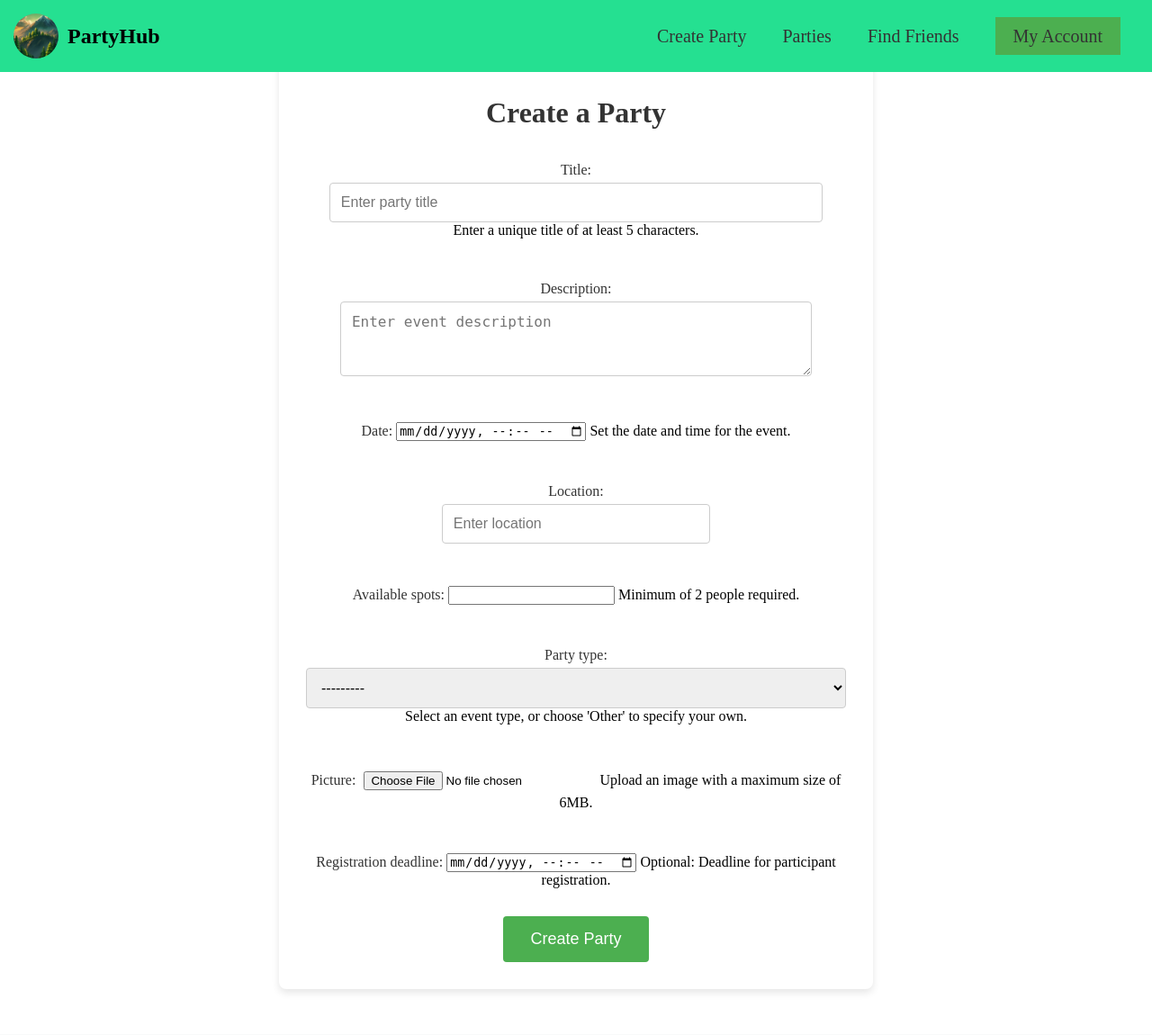
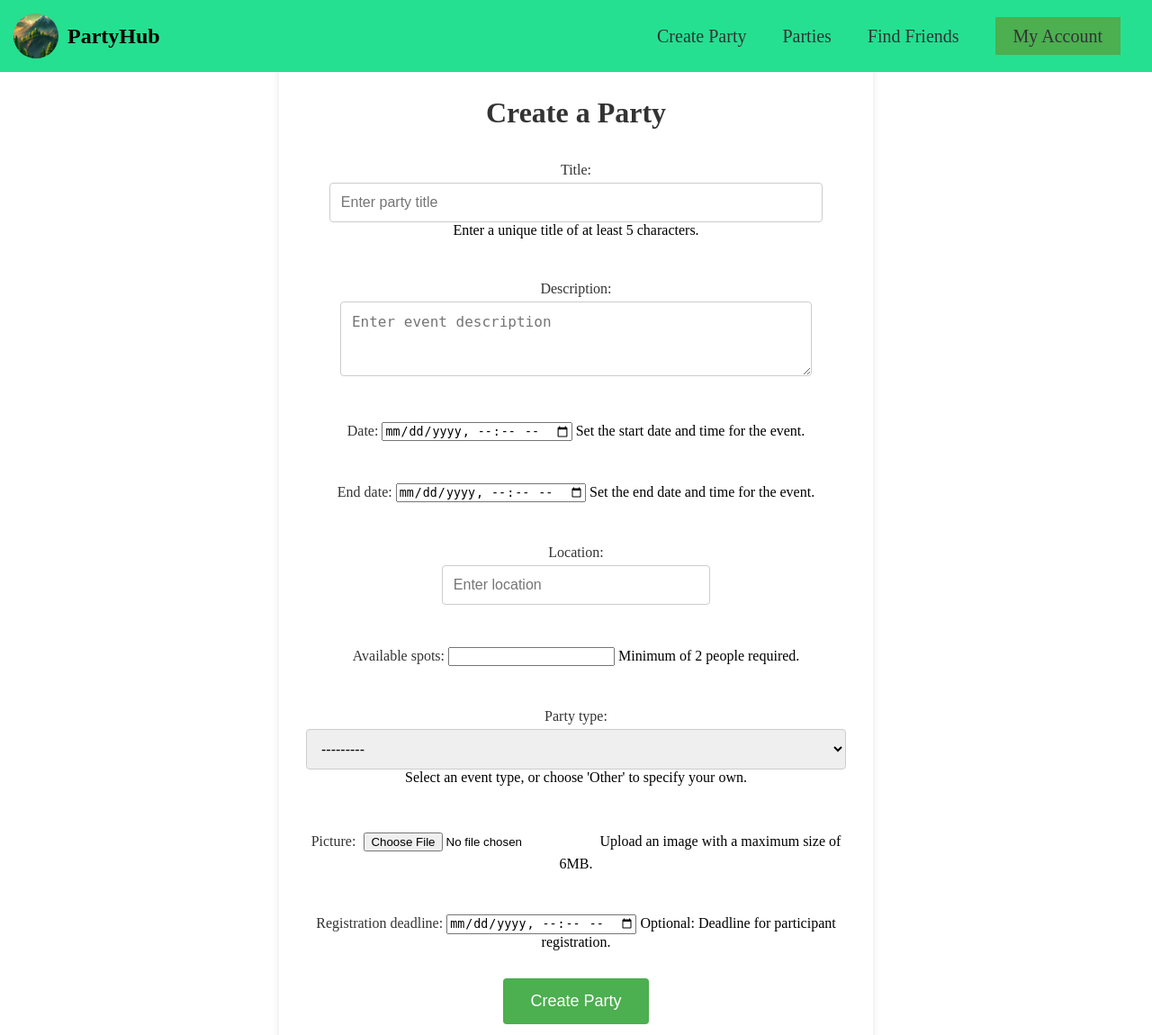
Before and after one commit to 3iqpotato/PartyHub, a Django app: a page that uses PartyHub_Project/templates/Common/navigation_bar.html in a window 1280 px wide. Shown: the top 1150 px of the page at 90% size. Run offline with Django 5.2, Linux system fonts and the light colour scheme; the visitor is signed in with stand-in values (Sample User, id 1); data that the repository does not hold is empty.

Commit message:
Fix: fixed times in parties

```diff
--- a/PartyHub_Project/PartyHub_Project/Accounts/models.py
+++ b/PartyHub_Project/PartyHub_Project/Accounts/models.py
@@ -1,6 +1,7 @@
 from PartyHub_Project.Accounts.managers import UserProfileManager
 from django.contrib.auth.models import AbstractUser
 from django.db import models
+from django.utils import timezone
 from django.utils.translation import gettext_lazy as _
 
 # Create your models here.
@@ -50,6 +51,11 @@ class UserProfile(AbstractUser):
         not_following = all_users.exclude(id__in=self.get_following().values_list('following_id', flat=True))
         return not_following
 
+    def get_live_party(self):
+        now = timezone.now()
+        party = self.organized_parties.filter(date__lte=now, end_date__gte=now)
+        return party
+
 
 class FollowTable(models.Model):
     user = models.ForeignKey(to=UserProfile, on_delete=models.CASCADE, related_name='following')
@@ -57,7 +63,7 @@ class FollowTable(models.Model):
     created_at = models.DateTimeField(auto_now_add=True)
 
     class Meta:
-        unique_together = ('user', 'following')  # Предотвратява дублиращи записи
+        unique_together = ('user', 'following')
 
     def __str__(self):
         return f"{self.user} is following {self.following}"
--- a/PartyHub_Project/PartyHub_Project/Accounts/views.py
+++ b/PartyHub_Project/PartyHub_Project/Accounts/views.py
@@ -43,6 +43,12 @@ class ProfileDetailsView(LoginRequiredMixin, DetailView):
     model = UserModel
     template_name = 'accounts/profile_details.html'
     context_object_name = 'user'
+
+    # def get_context_data(self, **kwargs):
+    #     context = super().get_context_data(**kwargs)
+    #     live_party = self.request.user.get_live_party()
+    #     context.update({'live_party': live_party})
+    #     return context
 
 
 class ProfileEditView(LoginRequiredMixin, UserPassesTestMixin, UpdateView):
--- a/PartyHub_Project/PartyHub_Project/Party/forms.py
+++ b/PartyHub_Project/PartyHub_Project/Party/forms.py
@@ -1,12 +1,13 @@
 from PartyHub_Project.Party.models import Party
 from django import forms
 from django.forms import DateTimeInput, TextInput, Select
+from django.utils import timezone
 
 
 class PartyCreateForm(forms.ModelForm):
     class Meta:
         model = Party
-        fields = ['title', 'description', 'date', 'location',
+        fields = ['title', 'description', 'date', 'end_date', 'location',
                   'available_spots', 'party_type', 'picture', 'registration_deadline']
 
         widgets = {
@@ -41,8 +42,9 @@ class PartyCreateForm(forms.ModelForm):
                 'type': 'datetime-local',
                 'class': 'form-control',
             }),
-            'ended': forms.CheckboxInput(attrs={
-                'class': 'form-check-input',
+            'end_date':  DateTimeInput(attrs={
+                'type': 'datetime-local',
+                'class': 'form-control',
             }),
         }
 
--- a/PartyHub_Project/PartyHub_Project/Party/managers.py
+++ b/PartyHub_Project/PartyHub_Project/Party/managers.py
@@ -1,7 +1,8 @@
 from django.db import models
+from django.utils import timezone
 
 
-class EventManager(models.Manager):
+class PartyManager(models.Manager):
     # def filter_by_organizer(self, organizer):
     #     return self.filter(organizer__) TODO to make it search by organizator name
 
@@ -10,3 +11,7 @@ class EventManager(models.Manager):
 
     def filter_by_date(self, date):
         return self.filter(date__date=date)
+
+    def get_current_parties(self, user):
+        now = timezone.now()
+        return self.filter(organizer=user, date__lte=now, end_date__gte=now)
--- a/PartyHub_Project/PartyHub_Project/Party/models.py
+++ b/PartyHub_Project/PartyHub_Project/Party/models.py
@@ -1,5 +1,6 @@
-from PartyHub_Project.Party.managers import EventManager
+from PartyHub_Project.Party.managers import PartyManager
 from PartyHub_Project.Party.validators import MaxSizeValidator
+from django.contrib.auth import get_user_model
 from django.core.exceptions import ValidationError
 from django.core.validators import MinLengthValidator, MinValueValidator
 from django.db import models
@@ -23,6 +24,12 @@ class Party(models.Model):
         ('other', 'Other'),
     ]
 
+    organizer = models.ForeignKey(
+        to=get_user_model(),  # Свързване към модела UserProfile
+        on_delete=models.CASCADE,  # Изтриване на събитията при изтриване на потребителя
+        related_name='organized_parties',  # Свързване обратно за лесен достъп до събитията
+    )
+
     title = models.CharField(
         max_length=70,
         blank=False,
@@ -43,7 +50,13 @@ class Party(models.Model):
     date = models.DateTimeField(
         blank=False,
         null=False,
-        help_text="Set the date and time for the event.",
+        help_text="Set the start date and time for the event.",
+    )
+
+    end_date = models.DateTimeField(
+        blank=False,
+        null=False,
+        help_text="Set the end date and time for the event.",
     )
 
     location = models.TextField(
@@ -89,15 +102,19 @@ class Party(models.Model):
     slug = models.SlugField(
         unique=True,
         blank=True,
+        null=True,
         help_text="URL-friendly identifier based on the title."
      )
 
-    ended = models.BooleanField(default=False)
+    # ended = models.BooleanField(default=False)
 
     def clean(self):
         super().clean()
         if self.date < timezone.now():
             raise ValidationError("The event date cannot be in the past.")
+
+        if self.end_date <= self.date:
+            raise ValidationError("The end date must be after the start date.")
 
         if self.registration_deadline and self.registration_deadline > self.date:
             raise ValidationError("The registration deadline cannot be after the event date.")
@@ -110,7 +127,7 @@ class Party(models.Model):
     def __str__(self):
         return self.title
 
-    objects = EventManager()
+    objects = PartyManager()
 
     class Meta:
         ordering = ['-date']
--- /dev/null
+++ b/PartyHub_Project/PartyHub_Project/Party/templatetags/custom_tags.py
@@ -0,0 +1,12 @@
+from django import template
+
+
+register = template.Library()
+
+@register.simple_tag
+def get_live_events(request):
+    user = request.user
+    live_event = user.get_live_party()
+
+    # Връща първото парти, ако има такова
+    return live_event # Може да върне None, ако няма парти на живо за този потребител
--- a/PartyHub_Project/PartyHub_Project/Party/views.py
+++ b/PartyHub_Project/PartyHub_Project/Party/views.py
@@ -1,6 +1,6 @@
 from PartyHub_Project.Party.forms import PartyCreateForm
 from PartyHub_Project.Party.models import Party
-from django.shortcuts import render
+from django.contrib.auth.mixins import LoginRequiredMixin
 from django.urls import reverse_lazy
 from django.views.generic import ListView, CreateView
 
@@ -10,8 +10,14 @@ class PartyListView(ListView):
     model = Party
     template_name = 'Party/party_list.html'
 
-class PartyCreateView(CreateView):
+
+class PartyCreateView(LoginRequiredMixin, CreateView):
     model = Party
     template_name = 'Party/create_party.html'
     success_url = reverse_lazy('all_parties')
     form_class = PartyCreateForm
+
+    def form_valid(self, form):
+        form.instance.organizer = self.request.user
+
+        return super().form_valid(form)
--- a/PartyHub_Project/PartyHub_Project/settings.py
+++ b/PartyHub_Project/PartyHub_Project/settings.py
@@ -122,7 +122,9 @@ AUTH_PASSWORD_VALIDATORS = [
 
 LANGUAGE_CODE = 'en-us'
 
-TIME_ZONE = 'UTC'
+# TIME_ZONE = 'UTC'
+TIME_ZONE = 'Europe/Sofia'
+
 
 USE_I18N = True
 
--- a/PartyHub_Project/templates/Accounts/profile_details.html
+++ b/PartyHub_Project/templates/Accounts/profile_details.html
@@ -29,6 +29,12 @@
             <p> <a href="{% url 'following_list' user.pk %}">{{ user.get_following.count }} Following</a></p>
             <p> <a href="{% url 'followers_list' user.pk %}">{{ user.get_followers.count }} Followers</a></p>
             <p> <a href="">{{ user.tickets.count }} Tickets</a></p>
+{#            {% if live_party %}#}
+{#            <p> <a href="">{{ live_party.title }} Yes</a></p>#}
+{#                {% else %}#}
+{#                <p>No</p>#}
+{#            {% endif %}#}
+
         </div>
 
         <!-- Информация за потребителя -->
--- a/PartyHub_Project/templates/Common/navigation_bar.html
+++ b/PartyHub_Project/templates/Common/navigation_bar.html
@@ -1,3 +1,4 @@
+{% load custom_tags %}
 {% load static %}
 <nav id="navbar">
     <div id="logo">
@@ -18,6 +19,10 @@
 
             <!-- Линкове за влезли потребители -->
             <div id="user_links">
+                {% get_live_events request as live_party %}
+                {% if live_party %}
+                    <a href="">Live Party</a>
+                {% endif %}
                 <a href="{% url 'create_party' %}">Create Party</a>
                 <a href="{% url 'all_parties' %}">Parties</a>
                 <a href="{% url 'users' %}">Find Friends</a>
```
Also changed, not shown: PartyHub_Project/PartyHub_Project/Accounts/managers.py (+0 -10 lines), PartyHub_Project/PartyHub_Project/Accounts/migrations/0001_initial.py, PartyHub_Project/PartyHub_Project/Accounts/migrations/0002_alter_userprofile_email.py (deleted), PartyHub_Project/PartyHub_Project/Party/migrations/0001_initial.py, PartyHub_Project/PartyHub_Project/Party/templatetags/__init__.py (added), PartyHub_Project/PartyHub_Project/Ticket/migrations/0001_initial.py.
